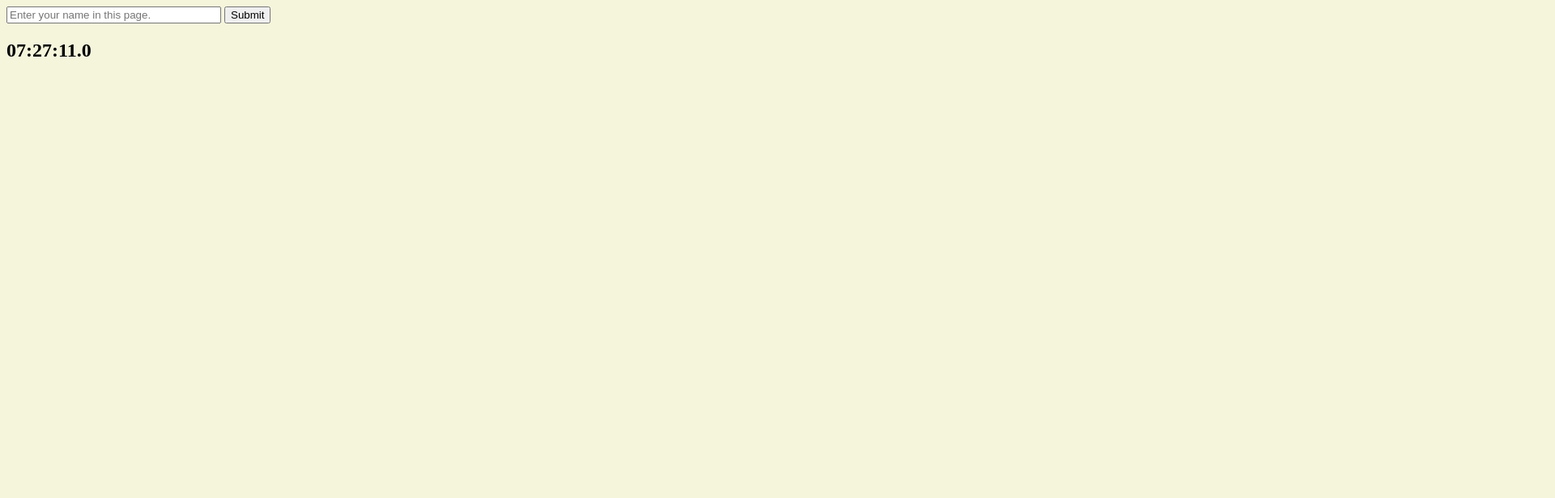
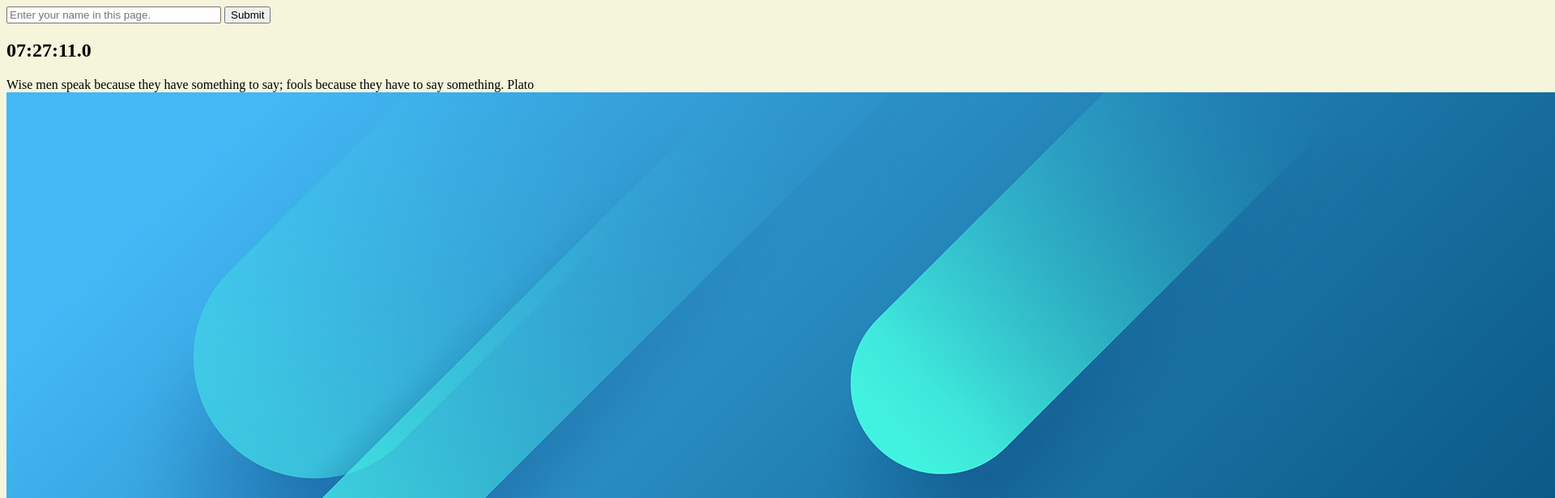
Before and after one commit to JaejinHwang/fundamentalJS, a plain HTML site: page index.html in a window 1280 px wide. Shown: the top 616 px of the page at 81% size, 1920 px wide, since content can reach past the window. Drawn offline with Linux system fonts and the light colour scheme.

Commit message:
04. Clock and Background
implement clock and background feature with random generation

```diff
--- a/index.html
+++ b/index.html
@@ -19,7 +19,13 @@
         </form>
         <h2 id="clock">00:00:00</h2>
         <h1 id="greeting" class="hidden"></h1>
+        <div id="quotes">
+            <span></span>
+            <span></span>
+        </div>
         <script src="js/login.js"></script>
         <script src="js/clock.js"></script>
+        <script src="js/quotes.js"></script>
+        <script src="js/background.js"></script>
     </body>
 </html>
--- /dev/null
+++ b/js/background.js
@@ -0,0 +1,15 @@
+const imageList = [
+    "gradient_01.jpg",
+    "gradient_02.jpg",
+    "gradient_03.jpg",
+    "gradient_04.jpg",
+    "gradient_05.jpg",
+]
+
+const serendipityImage = imageList[Math.floor(Math.random() * imageList.length)];
+
+console.log(serendipityImage);
+
+const imgElement = document.createElement("img");
+imgElement.src = `background/${serendipityImage}`;
+document.body.appendChild(imgElement);
--- /dev/null
+++ b/js/quotes.js
@@ -0,0 +1,50 @@
+const quoteList = [
+    {
+        quote: "Live as if you were to die tomorrow. Learn as if you were to live forever.",
+        author: "Mahatma Gandhi",
+    },
+    {
+        quote: "That which does not kill us makes us stronger.",
+        author: "Friedrich Nietzsche",
+    },
+    {
+        quote: "Be who you are and say what you feel, because those who mind don’t matter and those who matter don’t mind.",
+        author: "Bernard M. Baruch",
+    },
+    {
+        quote: "We must not allow other people’s limited perceptions to define us.",
+        author: "Virginia Satir",
+    },
+    {
+        quote: "Do what you can, with what you have, where you are.",
+        author: "Theodore Roosevelt",
+    },
+    {
+        quote: "Be yourself; everyone else is already taken.",
+        author: "Oscar Wilde",
+    },
+    {
+        quote: "This above all: to thine own self be true.",
+        author: "William Shakespeare",
+    },
+    {
+        quote: "If you cannot do great things, do small things in a great way.",
+        author: "Napoleon Hill",
+    },
+    {
+        quote: "If opportunity doesn’t knock, build a door.",
+        author: "Milton Berle",
+    },
+    {
+        quote: "Wise men speak because they have something to say; fools because they have to say something.",
+        author: "Plato",
+    },
+];
+
+const quoteSpace = document.querySelector("#quotes span:first-child");
+const authorSpace = document.querySelector("#quotes span:last-child");
+
+const serendipityQuote = quoteList[Math.floor(Math.random() * quoteList.length)];
+
+quoteSpace.innerText = serendipityQuote.quote;
+authorSpace.innerText = serendipityQuote.author;
```
Also changed, not shown: background/gradient_01.jpg (added), background/gradient_02.jpg (added), background/gradient_03.jpg (added), background/gradient_04.jpg (added), background/gradient_05.jpg (added).
